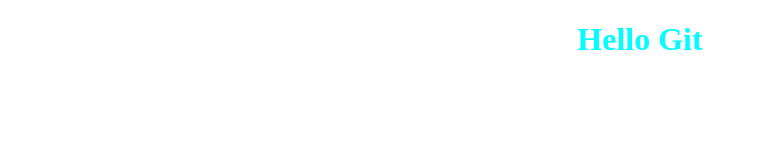
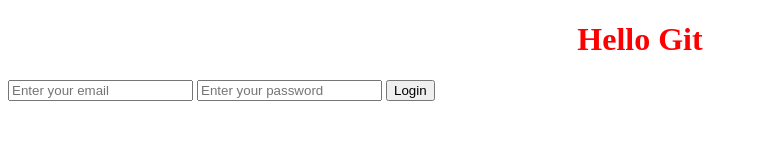
Before and after one commit to ShadowLoba415/My-Project, a plain HTML site: page index.html in a window 1280 px wide. Shown: the whole page, without its empty margins (0-758 px from the left). Drawn offline with Linux system fonts and the light colour scheme.

Commit message:
Added html login form

```diff
--- a/index.html
+++ b/index.html
@@ -11,6 +11,11 @@
     <h1>
         Hello Git
     </h1>
+    <form>
+        <input type="email" placeholder="Enter your email"/>
+        <input type="password" placeholder="Enter your password" />
+        <input type="submit" value="Login" />
+    </form>
     <script src="script.js"></script>
   </body>
 </html>
--- a/style.css
+++ b/style.css
@@ -1,4 +1,4 @@
     h1 {
       text-align: center;
-      color: aqua;
+      color: red;
   }
```
